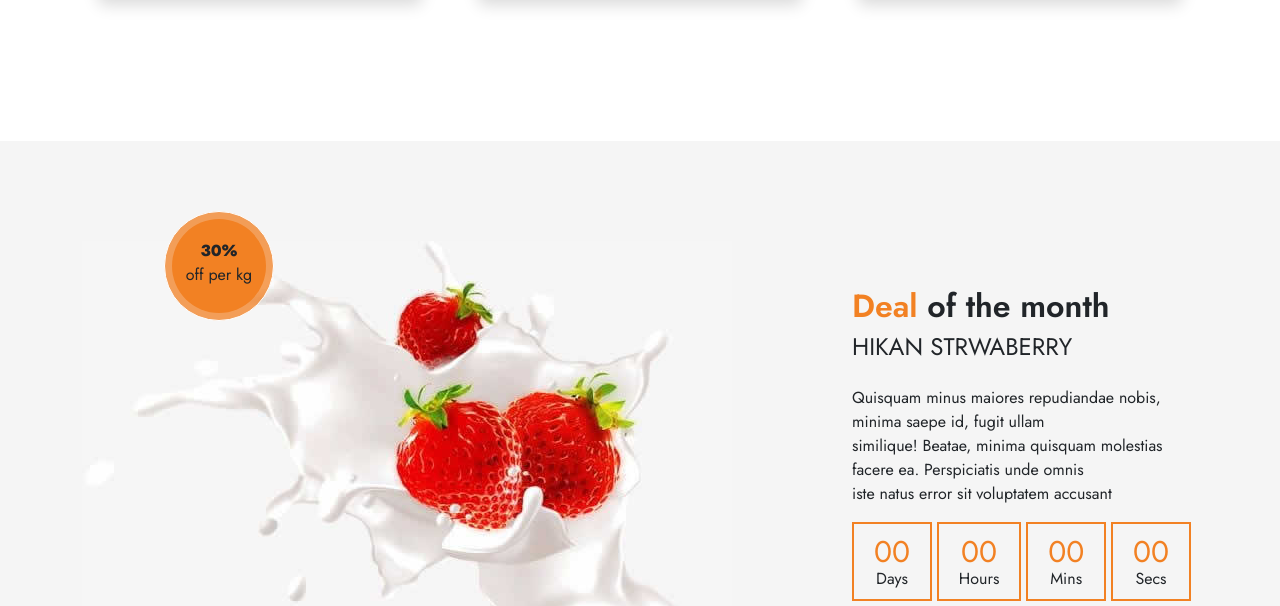
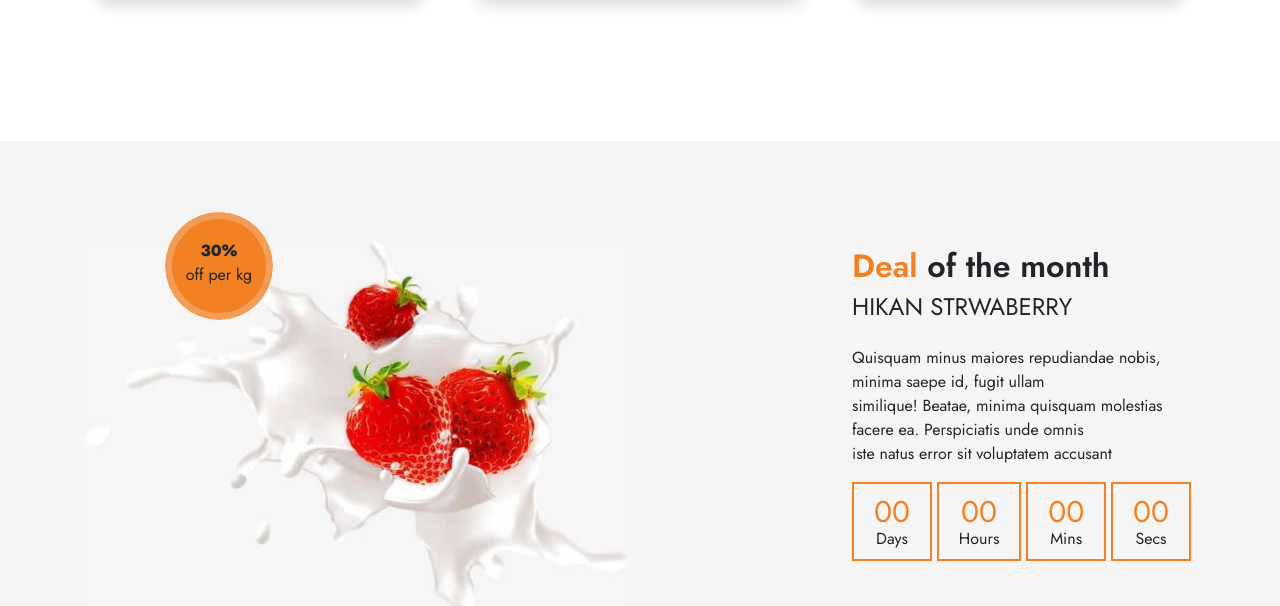
Before and after one commit to arth1312/fruit-selling, a plain HTML site: page index.html in a window 1280 px wide. Shown: the part 1978-2584 px from the top of the page. Drawn offline with Linux system fonts and the light colour scheme.

Commit message:
fruit selling

```diff
--- a/index.html
+++ b/index.html
@@ -291,7 +291,7 @@
                                     off per kg
                                 </div>
                             </div>
-                            <img src="img/deal.jpg" alt="deal" title="deal">
+                            <img src="img/deal.jpg" alt="deal" title="deal" class="w-100">
                         </div>
                     </div>
                     <div class="col-lg-6">
```
